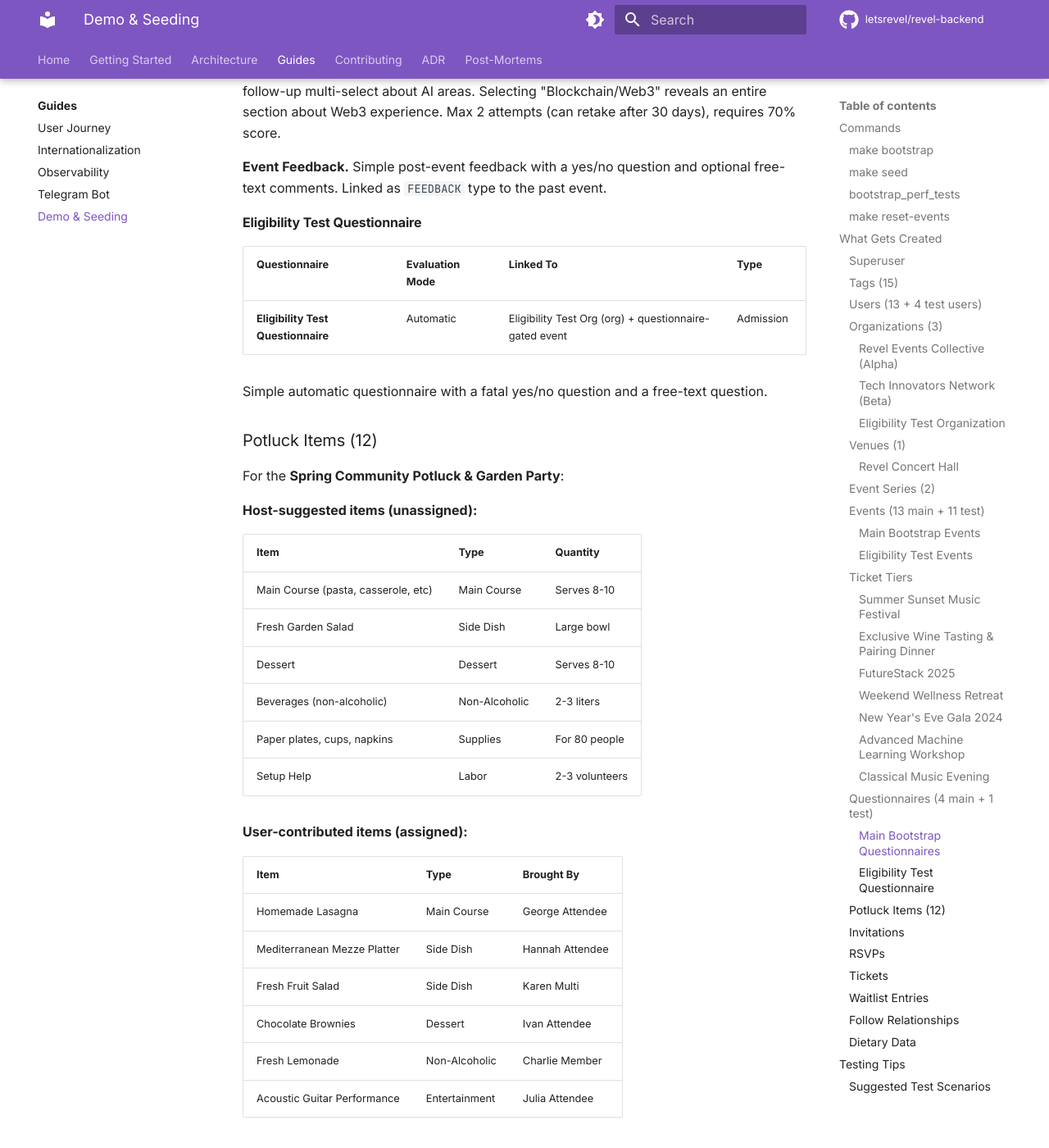
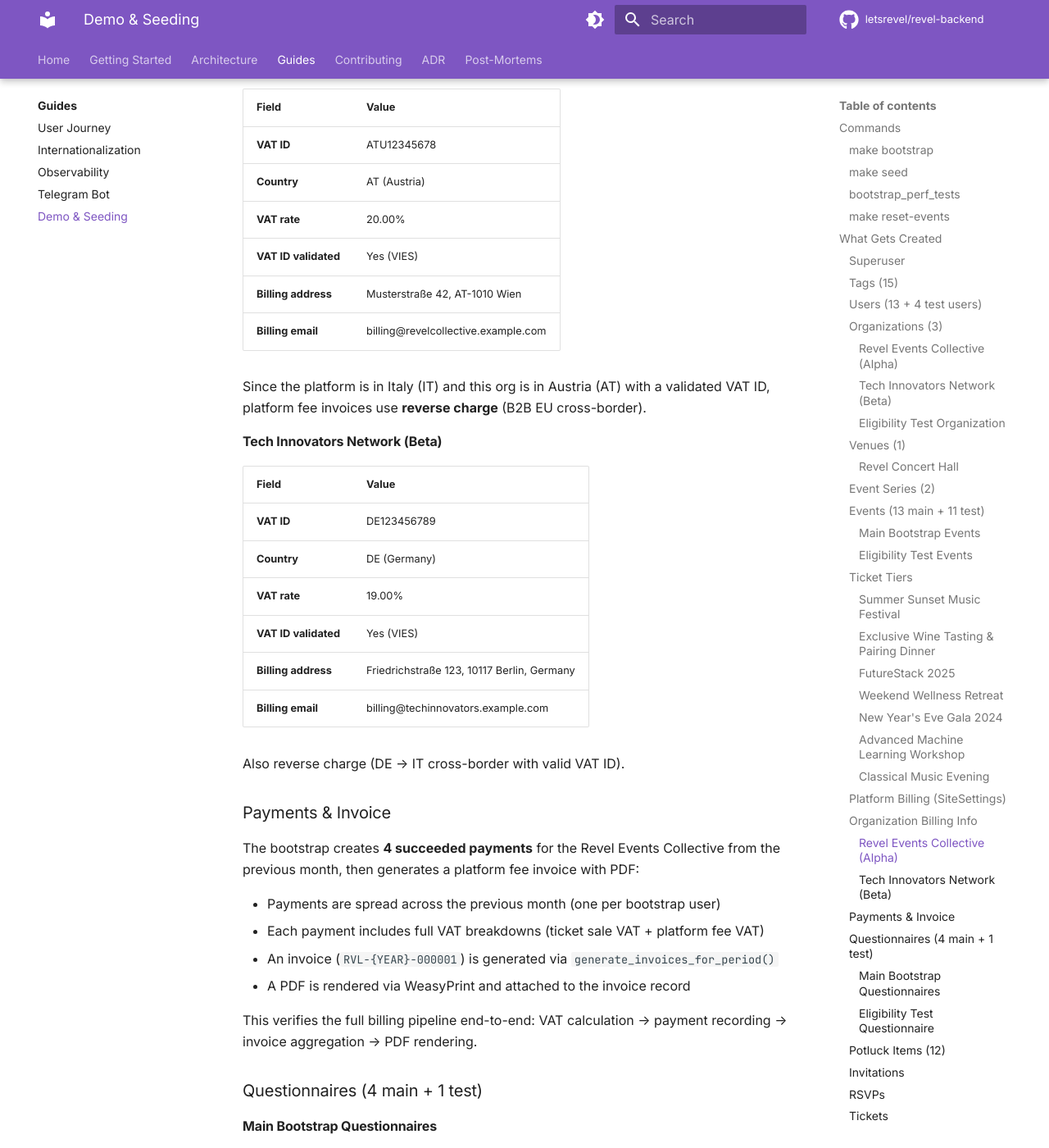
Before and after one commit to letsrevel/revel-backend, an MkDocs documentation site: the page built from docs/guides/demo-and-seeding.md, in a window 1280 px wide and 1400 px high, scrolled down 12142 px. Shown: the whole window at 82% size. Built offline with MkDocs 1.6.1 and Material for MkDocs 9.7.7, drawn with Linux system fonts in a browser that asks for light colours; comment, search, counter and statistics services are not loaded; some of the changed text lies outside the part shown.

Commit message:
docs: add billing & VAT architecture docs and update seeding guide
New architecture page covering VAT calculation, VIES integration,
invoice generation, sequential numbering, and Celery Beat schedule.
Updated demo & seeding guide with bootstrap billing data. Added
Billing & VAT to README key features.

Co-Authored-By: Claude Opus 4.6 <noreply@anthropic.com>

```diff
--- a/docs/guides/demo-and-seeding.md
+++ b/docs/guides/demo-and-seeding.md
@@ -305,6 +305,60 @@ These events are all in the **Eligibility Test Organization** and are designed t
 | Reserved Seat | 75.00 EUR | 100 (0 sold) | Online | Venue-linked, user chooses seat |
 | Standing Room | 35.00 EUR | 50 (8 sold) | Offline | Bank transfer, manual payment instructions |
 
+### Platform Billing (SiteSettings)
+
+The bootstrap configures platform-level billing on the `SiteSettings` singleton:
+
+| Field | Value |
+|---|---|
+| **Business name** | Revel Technologies S.r.l. |
+| **Business address** | Via della Conciliazione 44, 00193 Roma RM, Italy |
+| **VAT ID** | IT12345678903 |
+| **VAT country** | IT |
+| **VAT rate** | 22.00% |
+| **Invoice BCC** | accounting@letsrevel.io |
+
+### Organization Billing Info
+
+Both main organizations are configured with VAT/billing data for testing EU cross-border invoicing:
+
+#### Revel Events Collective (Alpha)
+
+| Field | Value |
+|---|---|
+| **VAT ID** | ATU12345678 |
+| **Country** | AT (Austria) |
+| **VAT rate** | 20.00% |
+| **VAT ID validated** | Yes (VIES) |
+| **Billing address** | Musterstraße 42, AT-1010 Wien |
+| **Billing email** | billing@revelcollective.example.com |
+
+Since the platform is in Italy (IT) and this org is in Austria (AT) with a validated VAT ID, platform fee invoices use **reverse charge** (B2B EU cross-border).
+
+#### Tech Innovators Network (Beta)
+
+| Field | Value |
+|---|---|
+| **VAT ID** | DE123456789 |
+| **Country** | DE (Germany) |
+| **VAT rate** | 19.00% |
+| **VAT ID validated** | Yes (VIES) |
+| **Billing address** | Friedrichstraße 123, 10117 Berlin, Germany |
+| **Billing email** | billing@techinnovators.example.com |
+
+Also reverse charge (DE → IT cross-border with valid VAT ID).
+
+### Payments & Invoice
+
+The bootstrap creates **4 succeeded payments** for the Revel Events Collective from the previous month, then generates a platform fee invoice with PDF:
+
+- Payments are spread across the previous month (one per bootstrap user)
+- Each payment includes full VAT breakdowns (ticket sale VAT + platform fee VAT)
+- An invoice (`RVL-{YEAR}-000001`) is generated via `generate_invoices_for_period()`
+- A PDF is rendered via WeasyPrint and attached to the invoice record
+
+This verifies the full billing pipeline end-to-end: VAT calculation → payment recording → invoice aggregation → PDF rendering.
+
 ### Questionnaires (4 main + 1 test)
 
 #### Main Bootstrap Questionnaires
@@ -457,3 +511,6 @@ Every bootstrap user has dietary preferences and/or food restrictions configured
 | Reserved seating | Purchase a Reserved Seat ticket for **Classical Music Evening** (seat selection) |
 | Eligibility gates | Log in as `test.random@example.com` and visit each event in the Eligibility Test Organization |
 | Event series | Browse **Monthly Tech Talks** or **Seasonal Community Gatherings** series |
+| Billing info | Log in as `alice.owner@example.com`, open Revel Events Collective admin, view billing settings |
+| VAT ID validation | Set a new VAT ID on an organization (triggers live VIES check) |
+| Invoice list & PDF | View invoices for Revel Events Collective — the bootstrap generates one with a PDF |
--- a/mkdocs.yml
+++ b/mkdocs.yml
@@ -69,6 +69,7 @@ nav:
       - File Security: architecture/security.md
       - Notifications: architecture/notifications.md
       - Questionnaires: architecture/questionnaires.md
+      - Billing & VAT: architecture/billing-and-vat.md
       - XLSX Exports: architecture/exports.md
   - Guides:
       - guides/index.md
```
Also changed, not shown: README.md (+6 -0 lines), docs/architecture/billing-and-vat.md (added, +239 -0 lines), docs/architecture/index.md (+1 -0 lines).
